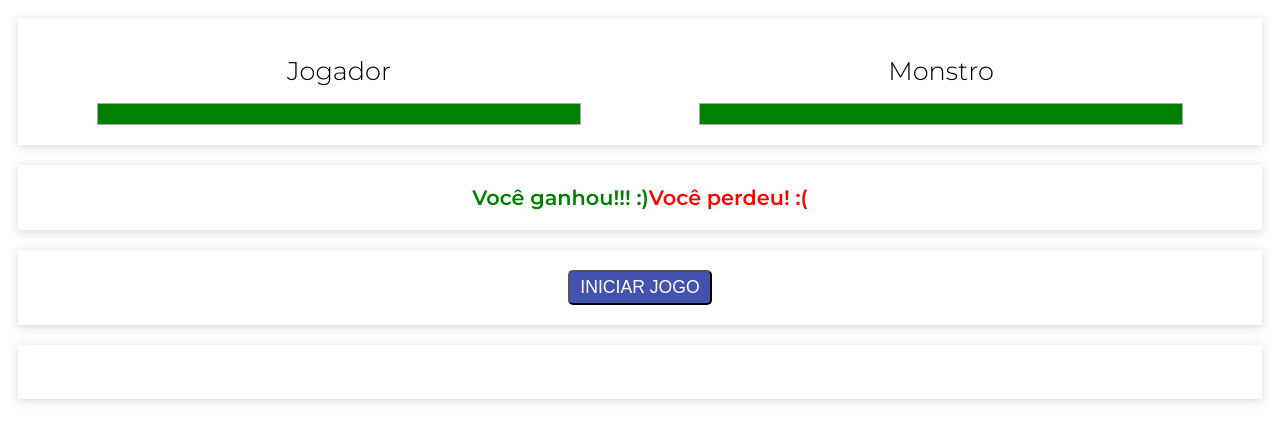
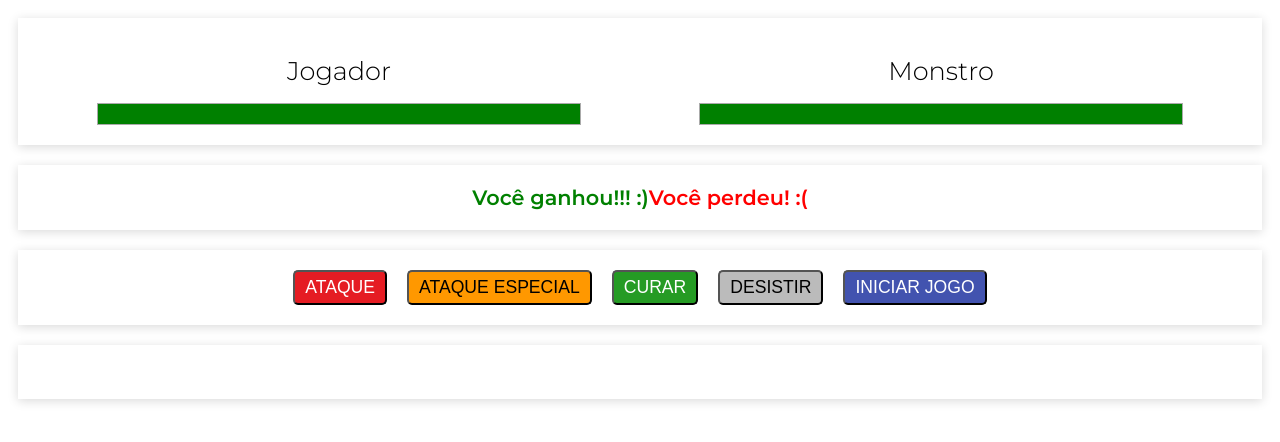
Before and after one commit to nilosoares/curso-vue-js-2, a plain HTML site: page section-4/index.html in a window 1280 px wide. Drawn offline with nearby package versions, Linux system fonts and the light colour scheme.

Commit message:
Fix the script tag of the Vue JS

```diff
--- a/section-4/index.html
+++ b/section-4/index.html
@@ -4,7 +4,7 @@
     <title>Matador de Monstro</title>
     <link rel="stylesheet" href="style.css">
     <link href="https://fonts.googleapis.com/css?family=Montserrat:300,400,600" rel="stylesheet">
-    <script src="https://unpkg.com/vue"></script>
+    <script src="https://cdn.jsdelivr.net/npm/vue@2/dist/vue.js"></script>
 </head>
 <body>
     <div id="app">
```
